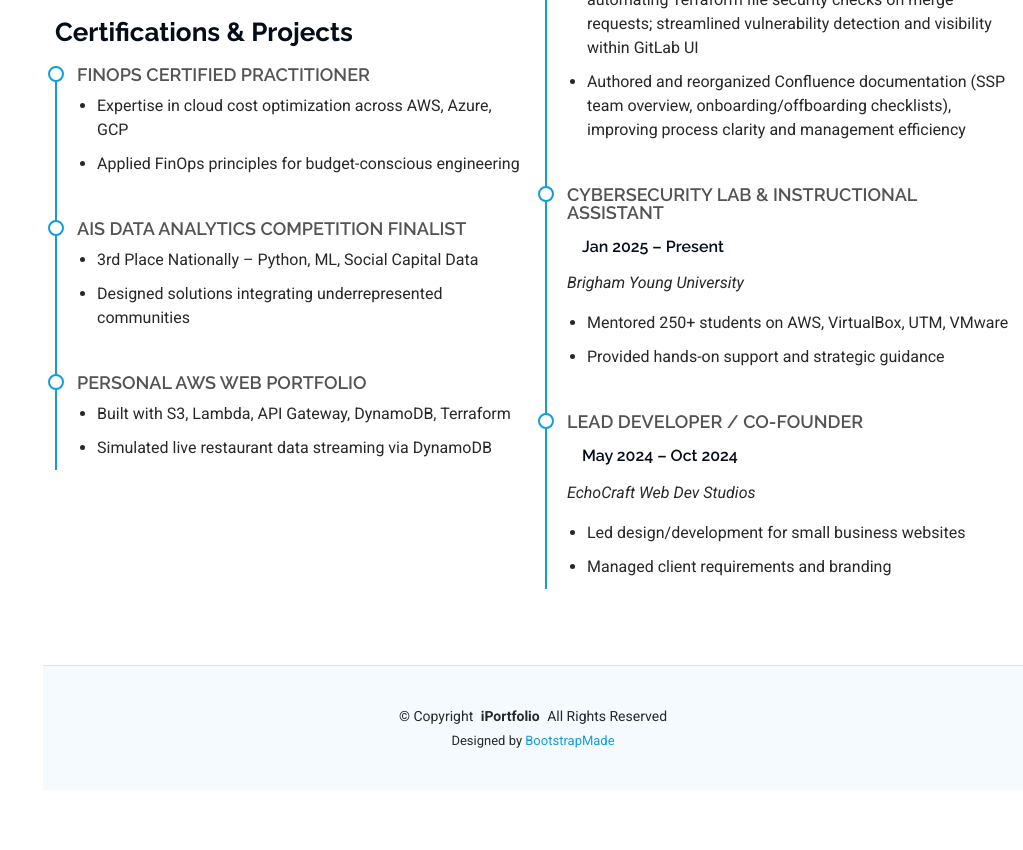
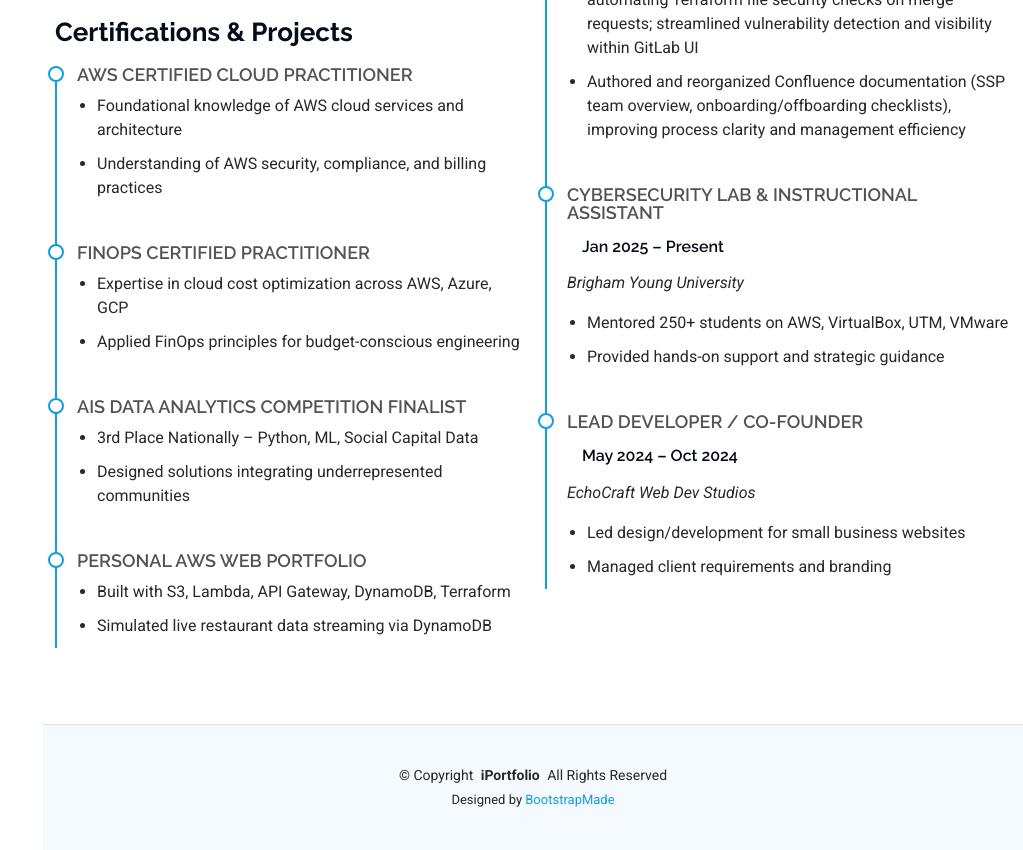
Before and after one commit to HammondCameron55/PersonalProfile, a plain HTML site: page CamDigitalProfile/index.html in a window 1280 px wide. Shown: the part 2849-3699 px from the top of the page, without its empty margins (257-1280 px from the left). Before the commit the page ends 3639 px from the top, so only its background shows below. Drawn offline with Linux system fonts and the light colour scheme.

Commit message:
Added Cloud Practitioner Cert to resume

```diff
--- a/CamDigitalProfile/index.html
+++ b/CamDigitalProfile/index.html
@@ -365,6 +365,17 @@
 
               <h3 class="resume-title">Certifications & Projects</h3>
               <div class="resume-item">
+                <h4>AWS Certified Cloud Practitioner</h4>
+                <ul>
+                  <li>
+                    Foundational knowledge of AWS cloud services and architecture
+                  </li>
+                  <li>
+                    Understanding of AWS security, compliance, and billing practices
+                  </li>
+                </ul>
+              </div>
+              <div class="resume-item">
                 <h4>FinOps Certified Practitioner</h4>
                 <ul>
                   <li>
```
